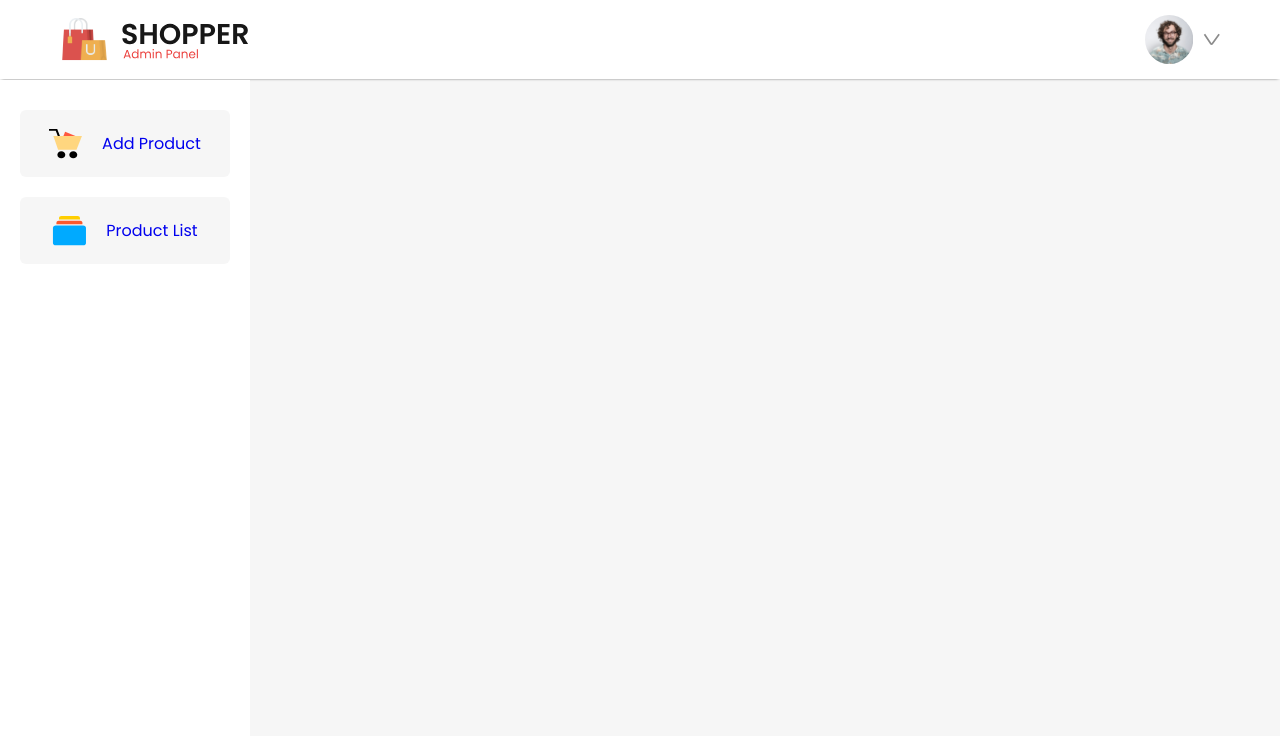
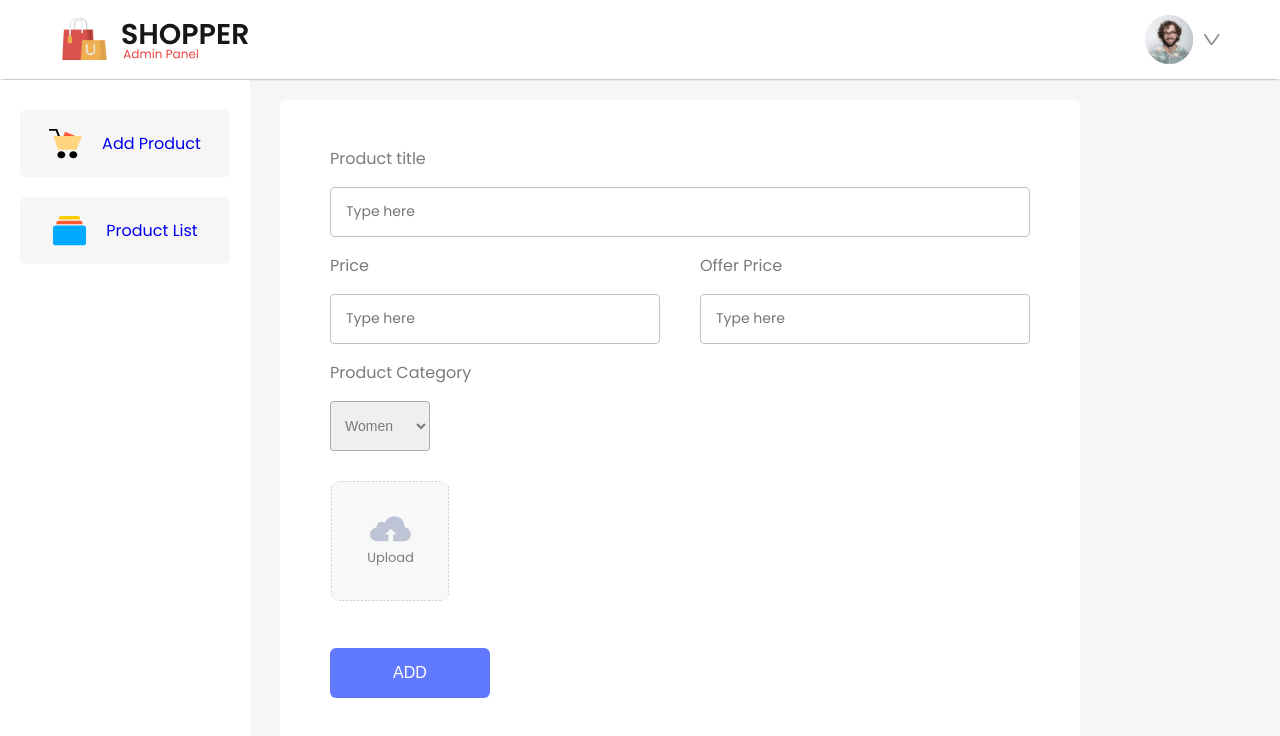
Before and after one commit to Avindu21894/Shopper, a React (Vite) app in the folder shopper-admin/: page /addproduct in a window 1280 px wide. Shown: the top 736 px of the page. Built offline with nearby package versions, Linux system fonts and the light colour scheme.

Commit message:
add_product component structure created

```diff
--- /dev/null
+++ b/shopper-admin/src/Components/AddProduct/AddProduct.css
@@ -0,0 +1,72 @@
+.add-product{
+    box-sizing: border-box;
+    width: 100%;
+    max-width: 800px;
+    padding: 30px 50px;
+    margin: 20px 30px;
+    border-radius: 6px;
+    background: white;
+}
+
+.addproduct-itemfield{
+    width: 100%;
+    color: #7b7b7b;
+    font-size: 16px;
+}
+
+.addproduct-itemfield input{
+    box-sizing: border-box;
+    width: 100%;
+    height: 50px;
+    border-radius: 4px;
+    padding-left: 15px;
+    border: 1px solid #c3c3c3;
+    outline: none;
+    color: #7b7b7b;
+    font-family: 'Poppins';
+    font-size: 14px;
+}
+
+.addproduct-price{
+    display: flex;
+    gap: 40px;
+}
+
+.addproduct-selector{
+    padding: 10px;
+    width: 100px;
+    height: 50px;
+    font-size: 14px;
+    color: #7b7b7b;
+    border: 1px solid #7b7b7b8d;
+    border-radius: 4px;
+}
+
+.addproduct-thumbnail-image{
+    height: 120px;
+    width: 120px;
+    border-radius: 10px;
+    object-fit: contain;
+    margin: 30px 0px;
+}
+
+.addproduct-button{
+    margin-top: 10px;
+    width: 160px;
+    height: 50px;
+    border-radius: 6px;
+    background: #6079ff;
+    border: none;
+    cursor: pointer;
+    color: white;
+    font-size: 16px;
+    font-weight: 500;
+}
+
+@media(max-width:800px){
+    .add-product{
+        width: auto;
+        padding: 30px;
+        margin: 20px;
+    }
+}
--- /dev/null
+++ b/shopper-admin/src/Components/AddProduct/AddProduct.jsx
@@ -0,0 +1,48 @@
+import React, { useState } from 'react'
+import './AddProduct.css'
+import upload_area from '../../assets/upload_area.svg'
+
+const AddProduct = () => {
+
+    const [image,setaimage] = useState(false);
+
+    const imageHandler = (e) => {
+        setaimage(e.target.files[0]);
+    }
+
+  return (
+    <div className='add-product'>
+        <div className="addproduct-itemfield">
+            <p>Product title</p>
+            <input type="text" name="name" placeholder='Type here' />
+        </div>
+        <div className="addproduct-price">
+            <div className="addproduct-itemfield">
+                <p>Price</p>
+                <input type="text" name='old_price' placeholder='Type here' />
+            </div>
+            <div className="addproduct-itemfield">
+                <p>Offer Price</p>
+                <input type="text" name='new_price' placeholder='Type here' />
+            </div>
+        </div>
+        <div className="addproduct-itemfield">
+            <p>Product Category</p>
+            <select name="category" className='addproduct-selector'>
+                <option value="women">Women</option>
+                <option value="men">Men</option>
+                <option value="kid">Kids</option>
+            </select>
+        </div>
+        <div className="addproduct-itemfield">
+            <label htmlFor="file-input">
+                <img src={image?URL.createObjectURL(image):upload_area} className='addproduct-thumbnail-image' alt="" />
+            </label>
+            <input onChange={imageHandler} type="file" name='image' id='file-input' hidden />
+        </div>
+        <button className='addproduct-button'>ADD</button>
+    </div>
+  )
+}
+
+export default AddProduct
--- /dev/null
+++ b/shopper-admin/src/Components/ListProduct/ListProduct.jsx
@@ -0,0 +1,11 @@
+import React from 'react'
+import './ListProduct.css'
+
+const ListProduct = () => {
+  return (
+    <div className='list-product'>
+
+    </div>
+)}
+
+export default ListProduct
--- a/shopper-admin/src/Pages/Admin/Admin.css
+++ b/shopper-admin/src/Pages/Admin/Admin.css
@@ -0,0 +1,9 @@
+.admin{
+    display: flex;
+}
+
+@media(max-width:800px){
+    .admin{
+        flex-direction: column;
+    }
+}
--- a/shopper-admin/src/Pages/Admin/Admin.jsx
+++ b/shopper-admin/src/Pages/Admin/Admin.jsx
@@ -1,11 +1,18 @@
 import React from 'react'
 import './Admin.css'
 import { Sidebar } from '../../Components/Sidebar/Sidebar';
+import { Routes,Route } from 'react-router-dom';
+import AddProduct from '../../Components/AddProduct/AddProduct';
+import ListProduct from '../../Components/ListProduct/ListProduct';
 
 const Admin = () => {
   return (
     <div className='admin'>
         <Sidebar/>
+        <Routes>
+          <Route path='/addproduct' element={<AddProduct/>}/>
+          <Route path='/listproduct' element={<ListProduct/>}/>
+        </Routes>
     </div>
   )
 }
```
Also changed, not shown: shopper-admin/src/Components/ListProduct/ListProduct.css (added).
